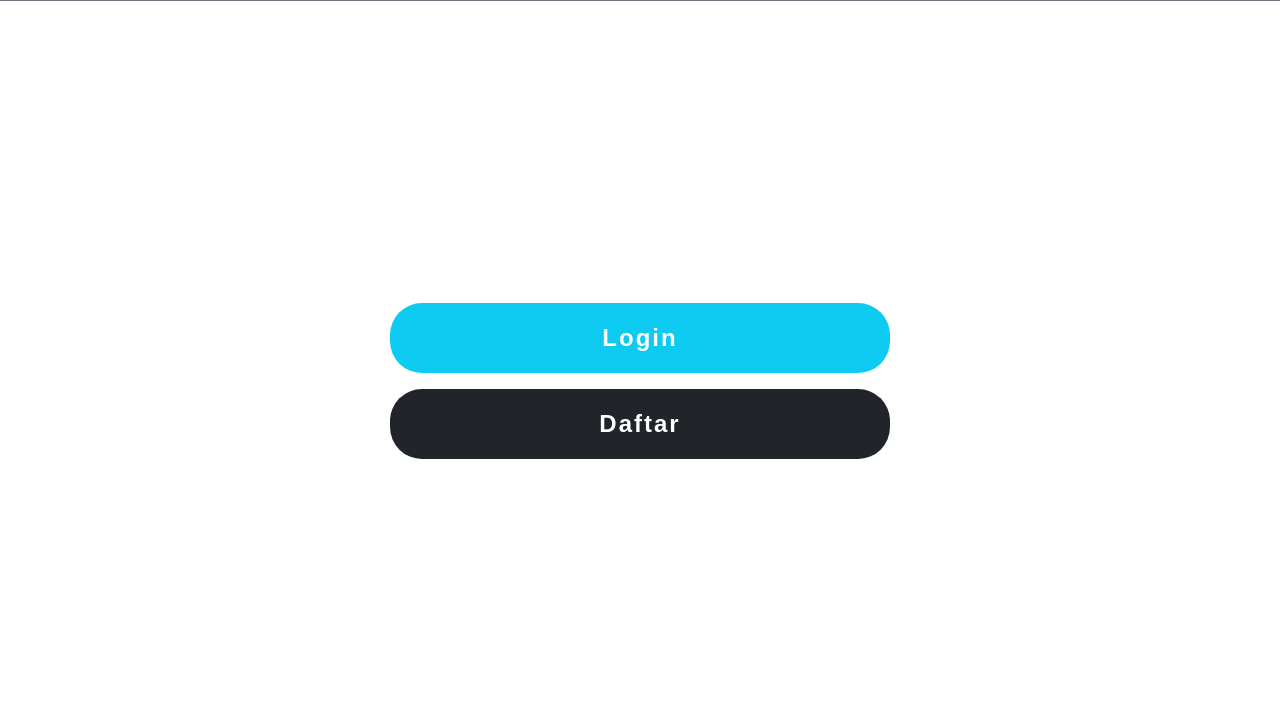
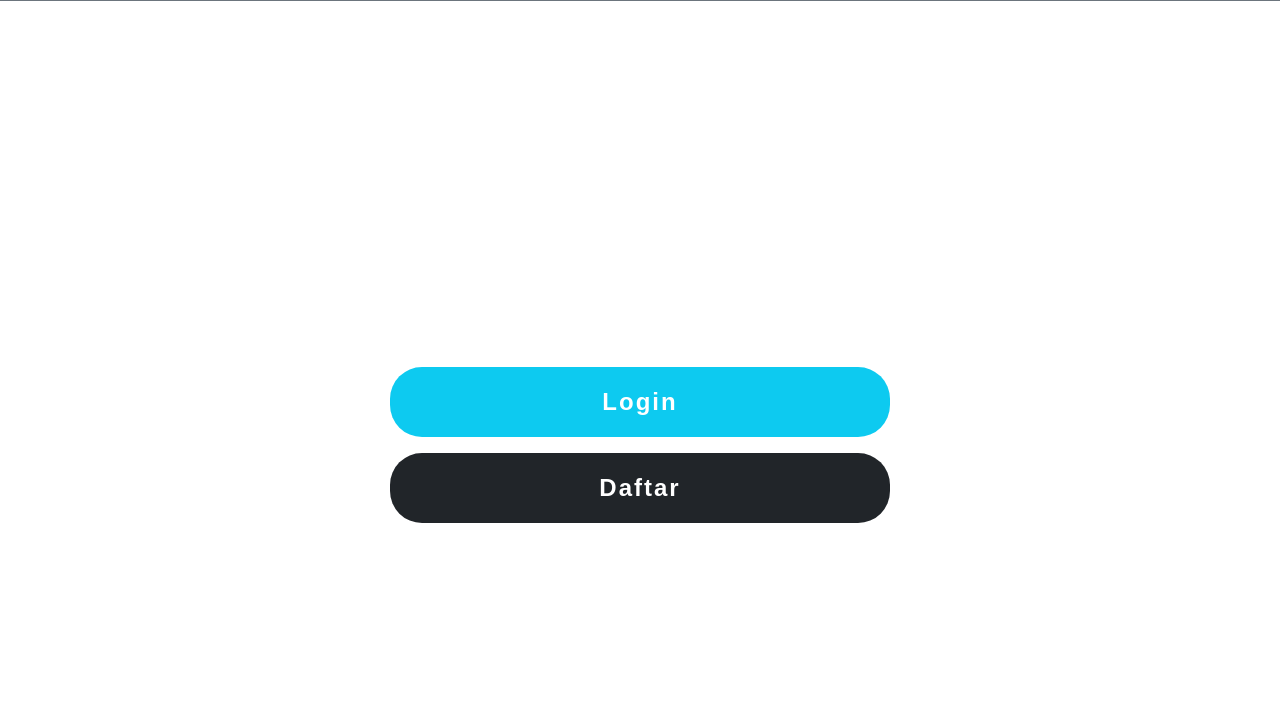
Before and after one commit to Val-aji/website-bebas, a plain HTML site: page account.html in a window 1280 px wide. Shown: the part 91-800 px from the top of the page. Drawn offline with nearby package versions, Linux system fonts and the light colour scheme; a web font is replaced by a local one.

Commit message:
memperbaiki bug footer pada account

```diff
--- a/account.html
+++ b/account.html
@@ -55,7 +55,7 @@
         <div class="Wrapper container-fluid d-flex flex-column justify-content-center align-items-center">
 
             <button type="button" class="tombolLogin btn f-average text-white bg-info fw-bold rounded-5 p-3 fs-4 ls-2 my-2" onclick="formLogin()">Login</button>
-        <button type="button" class="btn f-average text-white bg-dark fw-bold rounded-5 p-3 fs-4 ls-2 my-2">Daftar</button>
+            <button type="button" class="btn f-average text-white bg-dark fw-bold rounded-5 p-3 fs-4 ls-2 mt-2">Daftar</button>
 
         </div>
     </main>
@@ -66,7 +66,7 @@
     <!-- Start Footer -->
 
     <footer>
-    <div class="footer">
+        <div class="footer m">
            <span>© Copyright 2022 | All right reserved </span>
            <span>Creative Indonesia by Nouval</span>
        </div>
--- a/style.css
+++ b/style.css
@@ -1,7 +1,3 @@
-html, body {
-   /* overflow-x: hidden; */
-
-}
 
 * {
    margin: 0;
@@ -52,10 +48,7 @@ html, body {
 /* start account.html */
 
 .Wrapper {
-   height: 95vh;
-   /*
-   background-color: rgba(255, 255, 255, .5) !important; */
-
+  height: 110vh;
 }
 
 .Wrapper > button {
```
Lines whose indentation alone changed are shown as unchanged.
